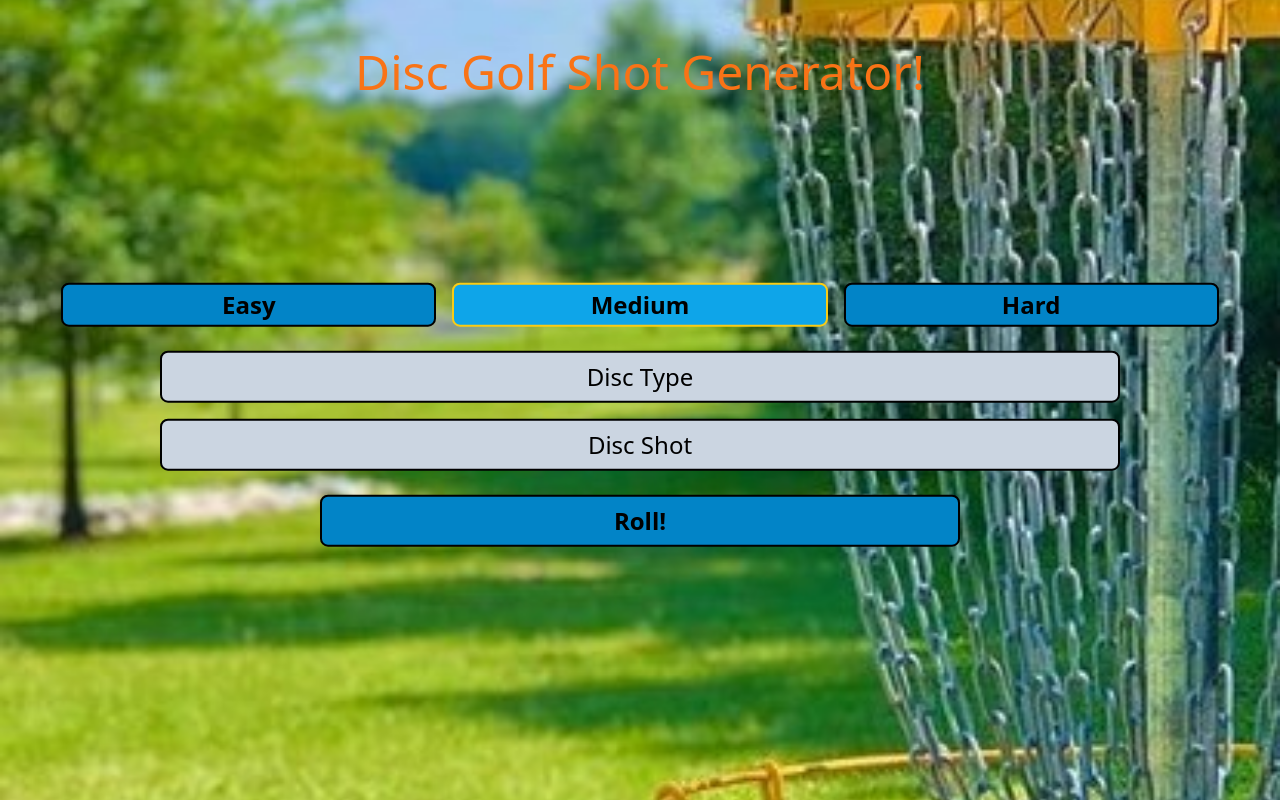
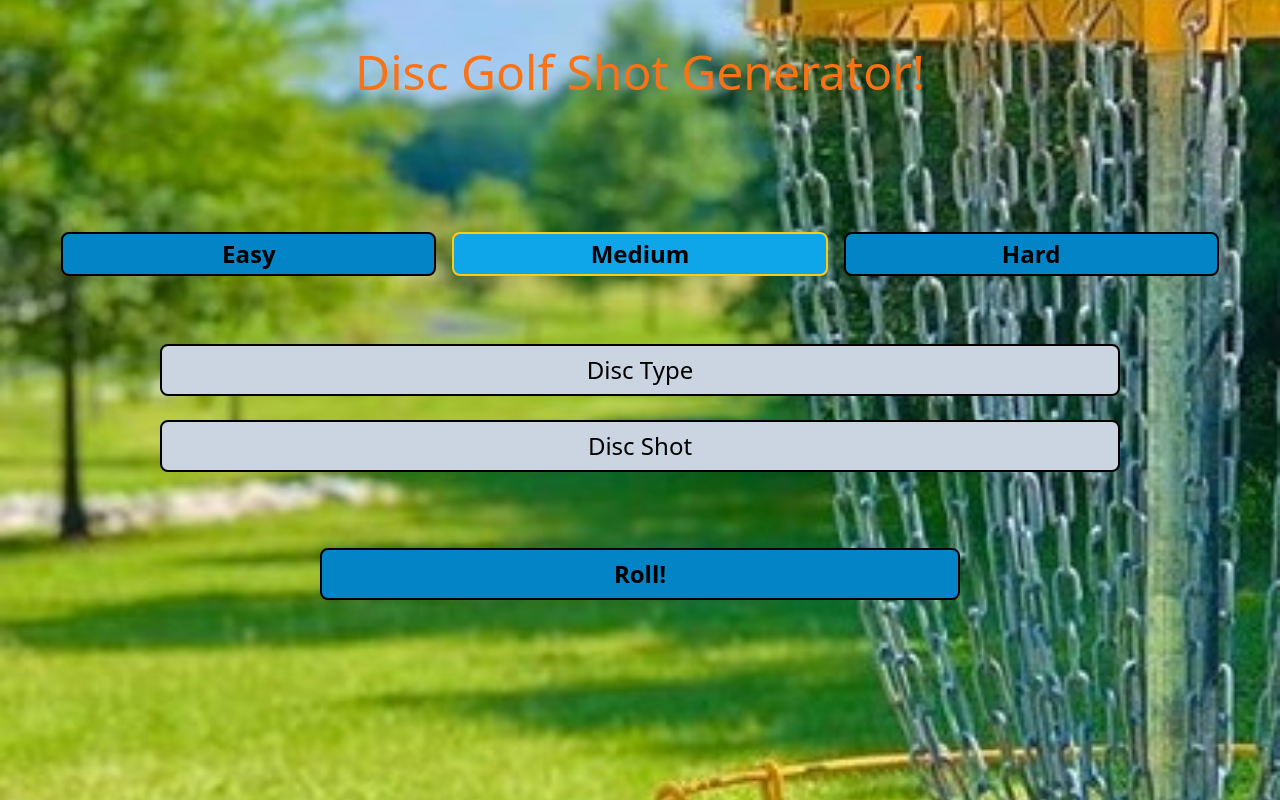
Before and after one commit to Zdavis92/DiscGolfShotGenerator, a React (Create React App) app: page / in a window 1280 px wide. Built offline with nearby package versions, Linux system fonts and the light colour scheme.

Commit message:
'small ui changes'

```diff
--- a/src/components/Dice.js
+++ b/src/components/Dice.js
@@ -71,21 +71,21 @@ const Dice = () => {
     }, []);
 
     return (
-        <div className="absolute w-screen h-1/3 flex flex-col items-center text-center justify-between top-1/2 left-1/2 -translate-y-1/2 -translate-x-1/2">
-            <div className="flex flex-row w-11/12 justify-between mb-2">
+        <div className="absolute w-screen h-1/2 flex flex-col items-center text-center justify-between top-1/2 left-1/2 -translate-y-1/2 -translate-x-1/2">
+            <div className="flex flex-row w-11/12 justify-between mt-4">
                 <button id="easyBtn" className="bg-sky-600 border-black border-2 rounded-lg w-1/3 m-2 p-1 text-2xl font-semibold sm:mt-4" onClick={easySelected}>Easy</button>
                 <button id="medBtn" className="bg-sky-600 border-black border-2 rounded-lg w-1/3 m-2 p-1 text-2xl font-semibold sm:mt-4" onClick={mediumSelected}>Medium</button>
                 <button id="hardBtn" className="bg-sky-600 border-black border-2 rounded-lg w-1/3 m-2 p-1 text-2xl font-semibold sm:mt-4" onClick={hardSelected}>Hard</button>
             </div>
             <div className="flex flex-col w-screen items-center">
-                <div className="bg-slate-300 border-black border-2 rounded-lg p-2 m-2 w-3/4">
+                <div className="bg-slate-300 border-black border-2 rounded-lg p-2 mb-4 w-3/4">
                     <p className="text-2xl">{results[0]}</p>
                 </div>
-                <div className="bg-slate-300 border-black border-2 rounded-lg p-2 m-2 w-3/4">
+                <div className="bg-slate-300 border-black border-2 rounded-lg p-2 mt-2 w-3/4">
                     <p className="text-2xl">{results[1]}</p>
                 </div>
             </div>
-            <button className="bg-sky-600 border-black border-2 rounded-lg p-2 w-1/2 text-2xl font-semibold sm:mt-4" onClick={rollDice}>Roll!</button>
+            <button className="bg-sky-600 border-black border-2 rounded-lg p-2 w-1/2 text-2xl font-semibold sm:mt-4 active:bg-sky-500 active:border-yellow-300" onClick={rollDice}>Roll!</button>
         </div>
     )
 }
--- a/src/components/Header.js
+++ b/src/components/Header.js
@@ -2,7 +2,7 @@ import React from "react";
 
 const Header = () => {
     return (
-        <h1 className="w-screen text-center text-5xl text-orange-500 absolute top-20 sm:top-12">Disc Golf Shot Generator!</h1>
+        <h1 className="w-screen text-center text-5xl text-orange-500 absolute top-12 sm:top-12">Disc Golf Shot Generator!</h1>
     )
 }
 
```
